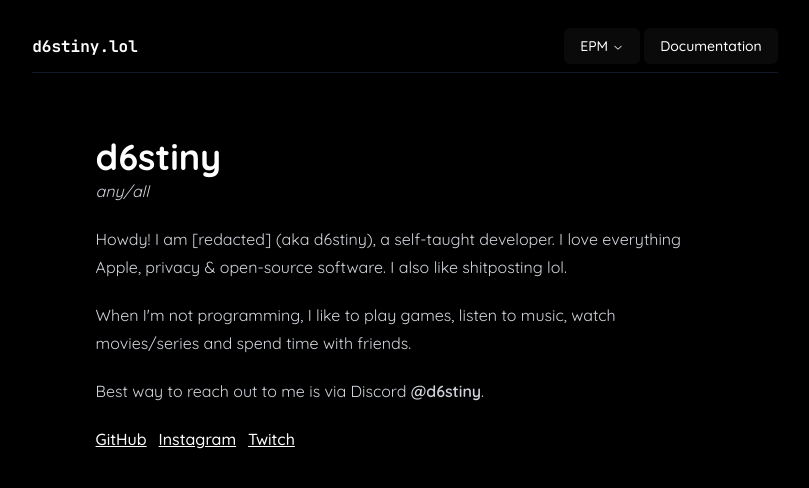
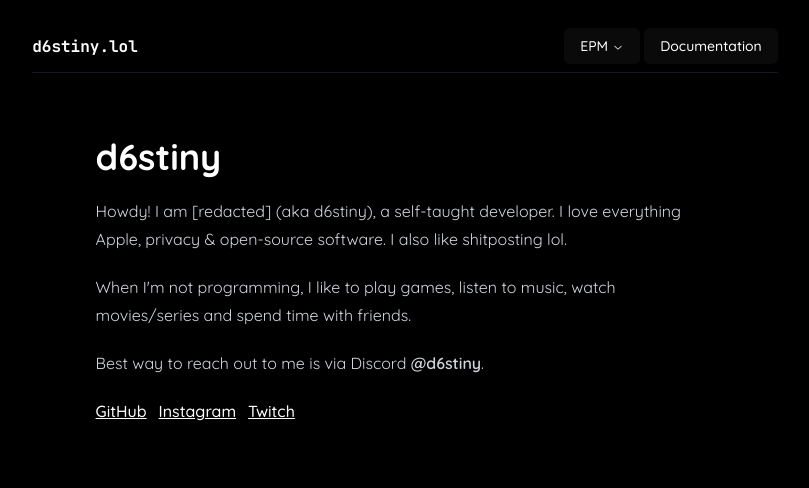
Before and after one commit to d6stiny/website, a Next.js app: page / in a window 1280 px wide. Shown: the top 488 px of the page, without its empty margins (235-1044 px from the left). Built offline with nearby package versions, Linux system fonts and the light colour scheme.

Commit message:
Update page.tsx

```diff
--- a/src/app/page.tsx
+++ b/src/app/page.tsx
@@ -2,9 +2,6 @@ export default function Home() {
   return (
     <div className="prose prose-invert m-auto mb-8">
       <h1 className="mb-0">d6stiny</h1>
-      <span>
-        <em>any/all</em>
-      </span>
       <p>
         Howdy! I am [redacted] (aka d6stiny), a self-taught developer. I love
         everything Apple, privacy & open-source software. I also like
```
